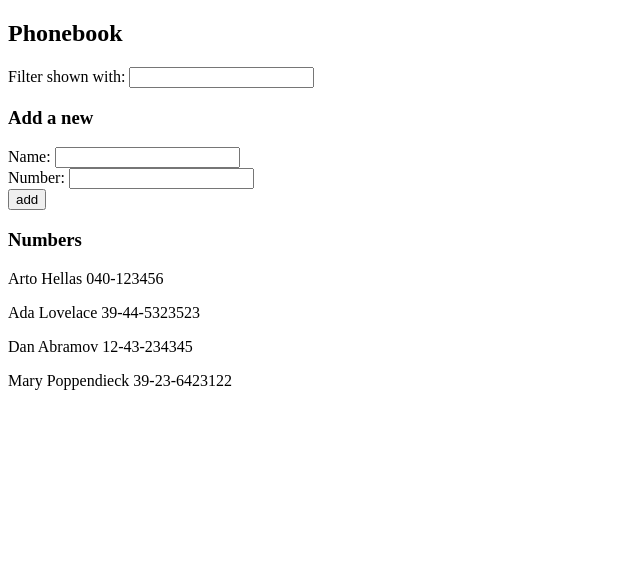
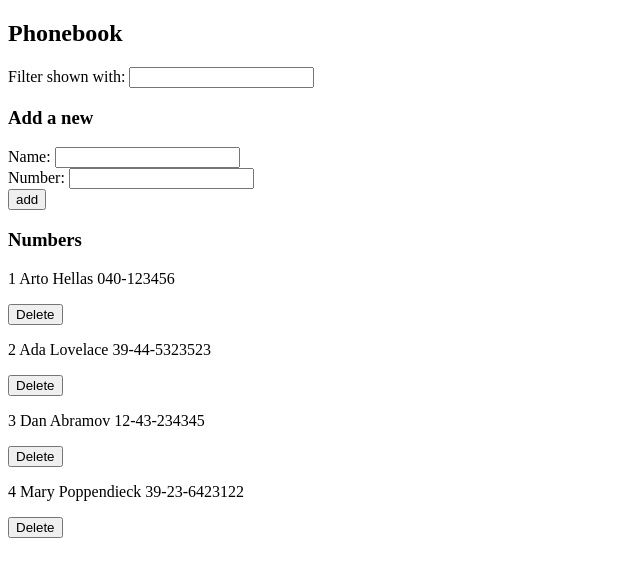
Before and after one commit to redha-boubakour/exercices_FullStackOpen2022, a React (Create React App) app: page / in a window 1280 px wide. Shown: the top 576 px of the page, without its empty margins (0-640 px from the left). Built offline with nearby package versions, Linux system fonts and the light colour scheme; data requests are answered from the project's data file.

Commit message:
commit 2.15.-2.17

```diff
--- a/src/App.js
+++ b/src/App.js
@@ -2,15 +2,15 @@ import { useEffect, useState } from "react";
 import Form from "./components/Form";
 import Filter from "./components/Filter";
 import Persons from "./components/Persons";
-import axios from "axios";
+import personService from "./services/persons";
 
 const App = () => {
     const [persons, setPersons] = useState([]);
 
     useEffect(() => {
-        axios
-            .get("http://localhost:3001/persons")
-            .then((response) => setPersons(response.data));
+        personService
+            .getAll()
+            .then((initialPersons) => setPersons(initialPersons));
     }, []);
 
     const [newName, setNewName] = useState("");
@@ -41,15 +41,27 @@ const App = () => {
                 `the name : ${newName} or the number : ${newNumber} is already added to phonebook`
             );
         } else {
-            setPersons(
-                persons.concat({
-                    name: newName,
-                    number: newNumber,
-                    id: persons.length + 1,
-                })
-            );
+            const newPerson = {
+                name: newName,
+                number: newNumber,
+            };
+
+            personService.create(newPerson).then((returnedPerson) => {
+                setPersons(persons.concat(returnedPerson));
+            });
+
             setNewName("");
             setNewNumber("");
+        }
+    };
+
+    const deletePerson = (id) => {
+        if (window.confirm(`Delete ?`)) {
+            personService
+                .delPerson(id)
+                .then(() =>
+                    setPersons(persons.filter((person) => person.id !== id))
+                );
         }
     };
 
@@ -67,7 +79,11 @@ const App = () => {
                 newNumber={newNumber}
                 handleInputNumberChange={handleInputNumberChange}
             />
-            <Persons persons={persons} newFilter={newFilter} />
+            <Persons
+                persons={persons}
+                deletePerson={deletePerson}
+                newFilter={newFilter}
+            />
         </div>
     );
 };
--- a/src/components/Person.js
+++ b/src/components/Person.js
@@ -2,9 +2,14 @@ import React from "react";
 
 const Person = (props) => {
     return (
-        <p>
-            {props.person.name} {props.person.number}
-        </p>
+        <>
+            <p>
+                {props.person.id} {props.person.name} {props.person.number}
+            </p>
+            <button onClick={() => props.deletePerson(props.person.id)}>
+                Delete
+            </button>
+        </>
     );
 };
 
--- a/src/components/Persons.js
+++ b/src/components/Persons.js
@@ -10,7 +10,11 @@ const Persons = (props) => {
         <>
             <h3>Numbers</h3>
             {filteredPersons.map((person) => (
-                <Person key={person.id} person={person} />
+                <Person
+                    key={person.id}
+                    person={person}
+                    deletePerson={props.deletePerson}
+                />
             ))}
         </>
     );
--- /dev/null
+++ b/src/services/persons.js
@@ -0,0 +1,20 @@
+import axios from "axios";
+
+const baseUrl = "http://localhost:3001/persons";
+
+const getAll = () => {
+    const request = axios.get(baseUrl);
+    return request.then((response) => response.data);
+};
+
+const create = (newPerson) => {
+    const request = axios.post(baseUrl, newPerson);
+    return request.then((response) => response.data);
+};
+
+const delPerson = (id) => {
+    const request = axios.delete(`${baseUrl}/${id}`);
+    return request.then((response) => response.data);
+};
+
+export default { getAll, create, delPerson };
```
Also changed, not shown: db.json (indentation only).
